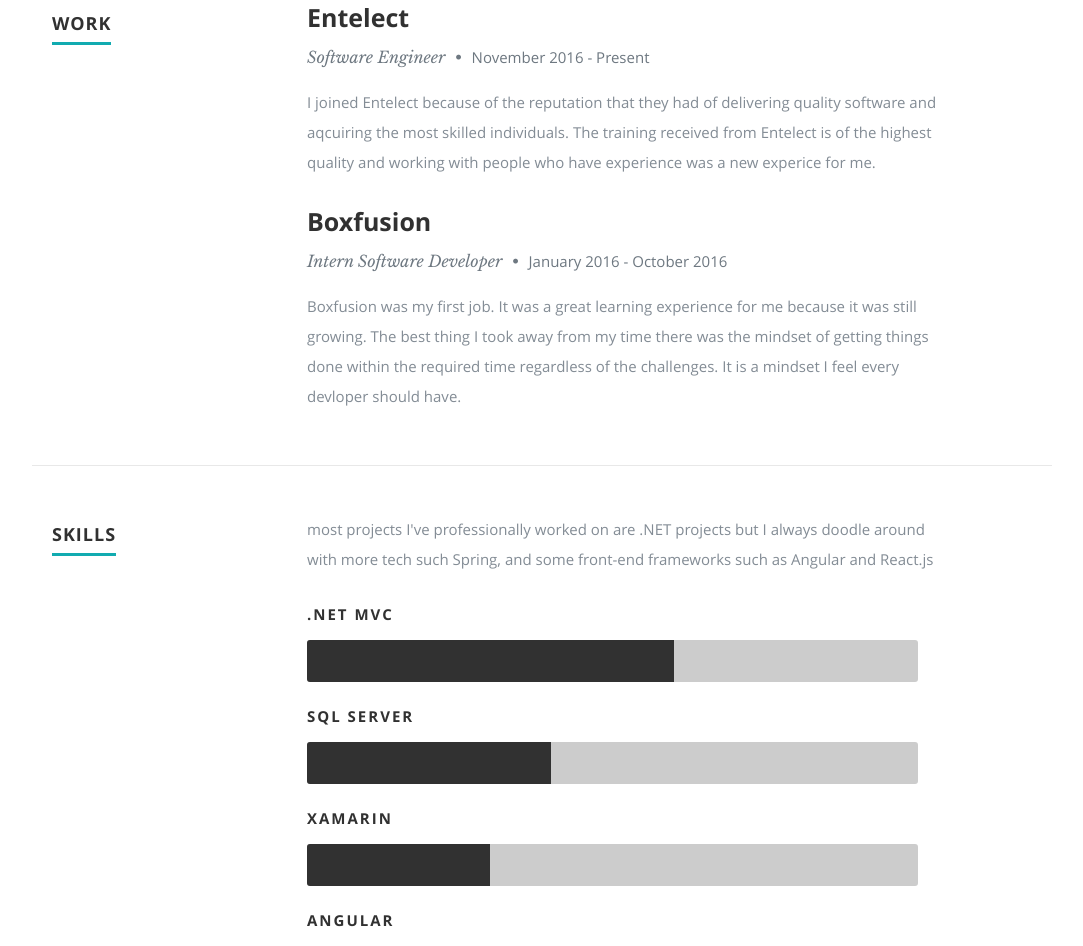
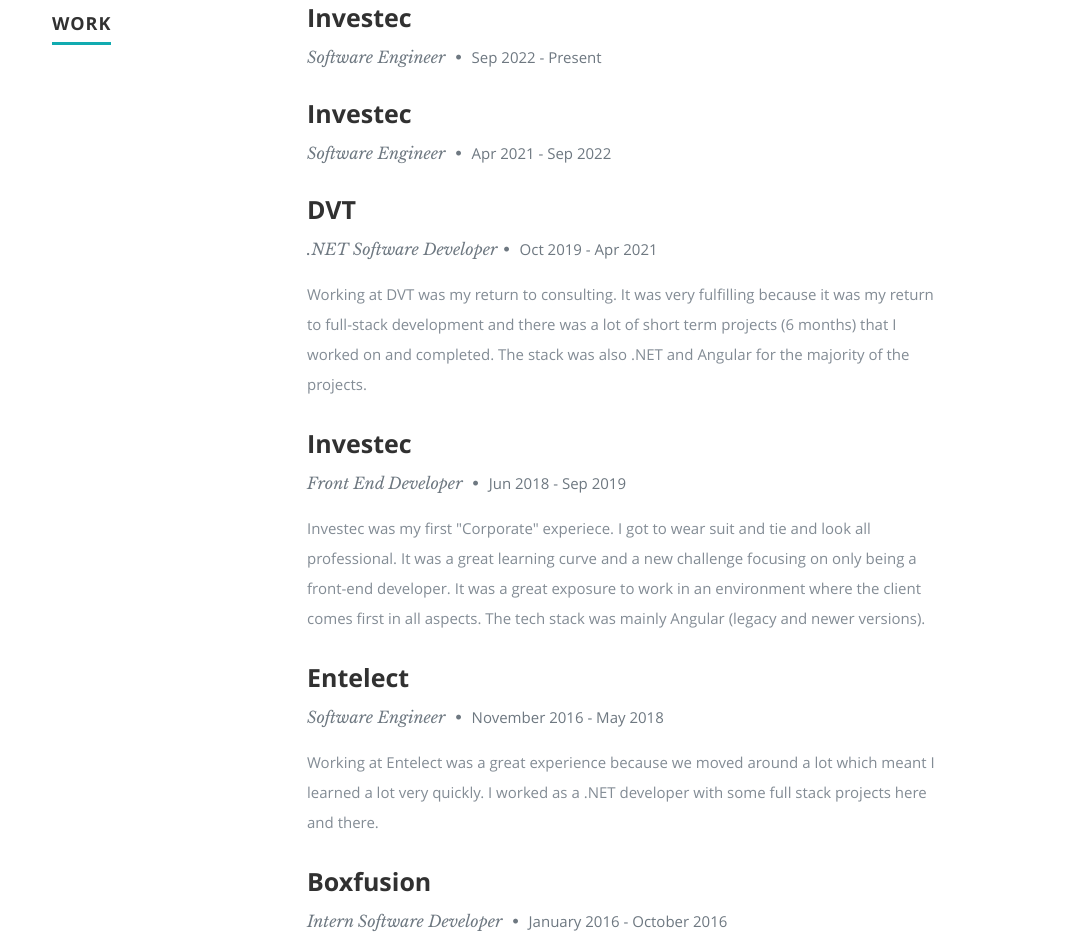
Before and after one commit to quintonshabangu/Profile, a plain HTML site: page index.html in a window 1280 px wide. Shown: the part 1854-2800 px from the top of the page, without its empty margins (98-1181 px from the left). Drawn offline with nearby package versions, Linux system fonts and the light colour scheme.

Commit message:
update picture

```diff
--- a/index.html
+++ b/index.html
@@ -50,12 +50,12 @@
                 </h3>
                 <hr />
                 <ul class="social">
-                    <li><a href="https://www.facebook.com/quinton.shabangu"><i class="fa fa-facebook"></i></a></li>
-                    <li><a href="https://plus.google.com/105325225043471818268"><i class="fa fa-google-plus"></i></a></li>
+                    <!-- <li><a href="https://www.facebook.com/quinton.shabangu"><i class="fa fa-facebook"></i></a></li> -->
+                    <!-- <li><a href="https://plus.google.com/105325225043471818268"><i class="fa fa-google-plus"></i></a></li> -->
                     <li><a href="https://www.linkedin.com/in/quinton-shabangu-91ab1795/"><i class="fa fa-linkedin"></i></a></li>
-                    <li><a href="https://www.instagram.com/quintonshabangu/"><i class="fa fa-instagram"></i></a></li>
+                    <li><a href="https://www.instagram.com/shabanguquinton/"><i class="fa fa-instagram"></i></a></li>
                     <li><a href="https://github.com/quintonshabangu"><i class="fa fa-github"></i></a></li>
-                    <li><a href="https://soundcloud.com/bandile-q-shabangu"><i class="fa fa-soundcloud" aria-hidden="true"></i></a></li>
+                    <li><a href="https://soundcloud.com/bandile-q-shabangu"><i class="fa fa-soundcloud"></i></a></li>
                 </ul>
             </div>
         </div>
@@ -74,8 +74,7 @@
                 <h2>About Me</h2>
                 <p>
                     I'm a professional software engineer. I graduated from the University of Johannesburg in 2015.
-                    I've been working as a dev ever since. I also consider myself as a bit of a musician on a good day.
-                    I am very passionate about software development and my music.
+                    I've been working as a full stack developer ever since. I also consider myself as a bit of a musician on a good day.
                 </p>
                 <div class="row">
                     <div class="columns contact-details">
@@ -131,12 +130,51 @@
             <div class="nine columns main-col">
                 <div class="row item">
                     <div class="twelve columns">
+                        <h3>Investec</h3>
+                        <p class="info">Software Engineer <span>&bull;</span> <em class="date">Sep 2022 - Present</em></p>
+                        <p>
+
+                        </p>
+                    </div>
+                </div> <!-- item end -->
+                <div class="row item">
+                    <div class="twelve columns">
+                        <h3>Investec</h3>
+                        <p class="info">Software Engineer <span>&bull;</span> <em class="date">Apr 2021 - Sep 2022</em></p>
+                        <p>
+
+                        </p>
+                    </div>
+                </div> <!-- item end -->
+                <div class="row item">
+                    <div class="twelve columns">
+                        <h3>DVT</h3>
+                        <p class="info">.NET Software Developer<span>&bull;</span> <em class="date">Oct 2019 - Apr 2021</em></p>
+                        <p>
+                            Working at DVT was my return to consulting. It was very fulfilling because it was my return to full-stack development and
+                            there was a lot of short term projects (6 months) that I worked on and completed. The stack was also .NET and Angular for the majority of
+                            the projects.
+                        </p>
+                    </div>
+                </div> <!-- item end -->
+                <div class="row item">
+                    <div class="twelve columns">
+                        <h3>Investec</h3>
+                        <p class="info">Front End Developer <span>&bull;</span> <em class="date">Jun 2018 - Sep 2019</em></p>
+                        <p>
+                            Investec was my first "Corporate" experiece. I got to wear suit and tie and look all professional. It was a great learning curve and
+                            a new challenge focusing on only being a front-end developer. It was a great exposure to work in an environment where the client comes
+                            first in all aspects. The tech stack was mainly Angular (legacy and newer versions).
+                        </p>
+                    </div>
+                </div> <!-- item end -->
+                <div class="row item">
+                    <div class="twelve columns">
                         <h3>Entelect</h3>
-                        <p class="info">Software Engineer <span>&bull;</span> <em class="date">November 2016 - Present</em></p>
+                        <p class="info">Software Engineer <span>&bull;</span> <em class="date">November 2016 - May 2018</em></p>
                         <p>
-                            I joined Entelect because of the reputation that they had of delivering quality software and aqcuiring the most skilled
-                            individuals. The training received from Entelect is of the highest quality and working with people who have experience was a
-                            new experice for me.
+                            Working at Entelect was a great experience because we moved around a lot which meant I learned a lot very quickly. I worked as a
+                            .NET developer with some full stack projects here and there.
                         </p>
                     </div>
                 </div> <!-- item end -->
@@ -145,9 +183,8 @@
                         <h3>Boxfusion</h3>
                         <p class="info">Intern Software Developer <span>&bull;</span> <em class="date">January 2016 - October 2016</em></p>
                         <p>
-                            Boxfusion was my first job. It was a great learning experience for me because it was still growing. The best thing I
-                            took away from my time there was the mindset of getting things done within the required time regardless of the challenges.
-                            It is a mindset I feel every devloper should have.
+                            I worked as an intern on off the shelf systems. We were mostly focused on Government projects. The tech was mainly .NET web forms with old-school
+                            front-end frameworks such as knockout.js and jQuery.
                         </p>
                     </div>
                 </div> <!-- item end -->
@@ -162,17 +199,14 @@
             <div class="nine columns main-col">
                 <p>
                     most projects I've professionally worked on are .NET projects but I always doodle around with more
-                    tech such Spring, and some front-end frameworks such as Angular and React.js
+                    tech such as Node.js, and other front-end networks
                 </p>
                 <div class="bars">
                     <ul class="skills">
-                        <li><span class="bar-expand sixty-percent"></span><em>.NET MVC</em></li>
+                        <li><span class="bar-expand seventy-percent"></span><em>.NET</em></li>
                         <li><span class="bar-expand fourty-percent"></span><em>SQL Server</em></li>
-                        <li><span class="bar-expand thirty-percent"></span><em>Xamarin</em></li>
-                        <li><span class="bar-expand fifty-percent"></span><em>Angular</em></li>
-                        <li><span class="bar-expand thirty-percent"></span><em>React</em></li>
-                        <li><span class="bar-expand fourty-percent"></span><em>jQuery</em></li>
-                        <li><span class="bar-expand thirty-percent"></span><em>React Native</em></li>
+                        <li><span class="bar-expand fourty-percent"></span><em>Azure</em></li>
+                        <li><span class="bar-expand sixty-percent"></span><em>Angular</em></li>
                         <li><span class="bar-expand hundred-percent"></span><em>Willingness to learn new technologies</em></li>
                     </ul>
                 </div><!-- end skill-bars -->
```
Also changed, not shown: images/profilepic.jpg.
